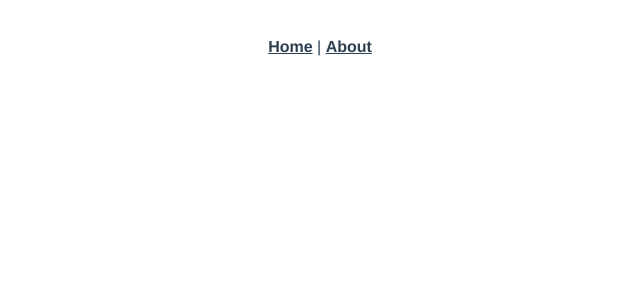
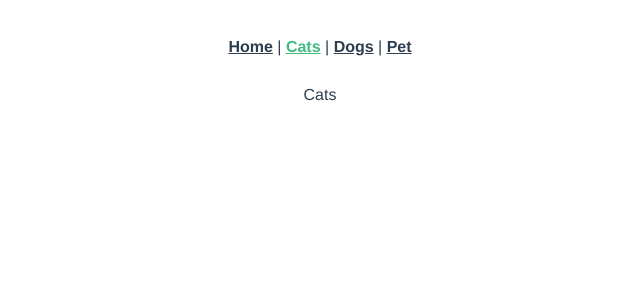
Before and after one commit to yukintegral/vue_-second, a Vue app: page /Cats in a window 1280 px wide. Shown: the top 300 px of the page, without its empty margins (320-960 px from the left). Built offline with nearby package versions, Linux system fonts and the light colour scheme.

Commit message:
~1:57 ページ作成

```diff
--- a/src/App.vue
+++ b/src/App.vue
@@ -2,7 +2,10 @@
   <div id="app">
     <div id="nav">
       <router-link to="/">Home</router-link> |
-      <router-link to="/about">About</router-link>
+      <router-link to="/Cats">Cats</router-link> |
+      <router-link to="/Dogs">Dogs</router-link> |
+      <router-link to="/Pet">Pet</router-link>
+
     </div>
     <router-view/>
   </div>
--- a/src/router.js
+++ b/src/router.js
@@ -3,11 +3,14 @@
 // コンポーネントを読み込む
 import Home from './views/Home.vue'
 import About from './views/About.vue'
+import Cats from './views/Cats.vue'
+import Dogs from './views/Dogs.vue'
+import Pet from './views/Pet.vue'
 
 
 
 Vue.use(Router)
-
+Cats
 export default new Router({
   mode: 'history',
   base: process.env.BASE_URL,
@@ -17,11 +20,29 @@
       name: 'home',
       component: Home // このコンポーネントを呼ぶ
     },
+
     {
       path: '/about',
-      name: 'aboute',
+      name: 'about',
       component: About
+    },
+
+    {
+      path: '/Cats',
+      name: 'Cats',
+      component: Cats
+    },
+
+    {
+      path: '/Dogs',
+      name: 'Dogs',
+      component: Dogs
+    },
+
+    {
+      path: '/Pet',
+      name: 'Pet',
+      component: Pet
     }
-
   ]
 })
--- /dev/null
+++ b/src/views/Cats.vue
@@ -0,0 +1,5 @@
+<template>
+  <div>
+    Cats
+  </div>
+</template>
--- /dev/null
+++ b/src/views/Dogs.vue
@@ -0,0 +1,5 @@
+<template>
+  <div>
+    Dogs
+  </div>
+</template>
--- a/src/views/Home.vue
+++ b/src/views/Home.vue
@@ -1,18 +1,12 @@
 <template>
   <div class="home">
-    <img alt="Vue logo" src="../assets/logo.png">
-    <HelloWorld msg="Welcome to Your Vue.js App"/>
+  Home
   </div>
 </template>
 
 <script>
-// @ is an alias to /src
-import HelloWorld from '@/components/HelloWorld.vue'
 
 export default {
-  name: 'Home',
-  components: {
-    HelloWorld
-  }
+  name: 'home'
 }
 </script>
--- /dev/null
+++ b/src/views/Pet.vue
@@ -0,0 +1,5 @@
+<template>
+  <div>
+    Pet
+  </div>
+</template>
```
Also changed, not shown: package.json (+17 -0 lines), src/store.js (line endings or trailing spaces).
